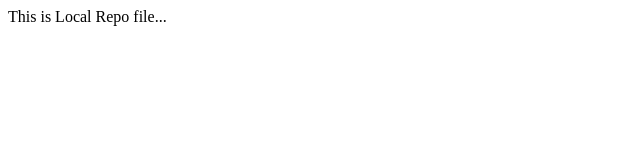
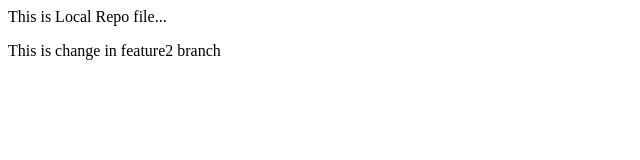
Before and after one commit to Akash7608/LocalRepo_akash, a plain HTML site: page LocalRepo_akash/index.html in a window 1280 px wide. Shown: the whole page, without its empty margins (0-640 px from the left). Drawn offline with Linux system fonts and the light colour scheme.

Commit message:
This is change in index file in featutre2

```diff
--- a/LocalRepo_akash/index.html
+++ b/LocalRepo_akash/index.html
@@ -1 +1,2 @@
 <p>This is Local Repo file...</p>
+<p>This is change in feature2 branch</p>
```
